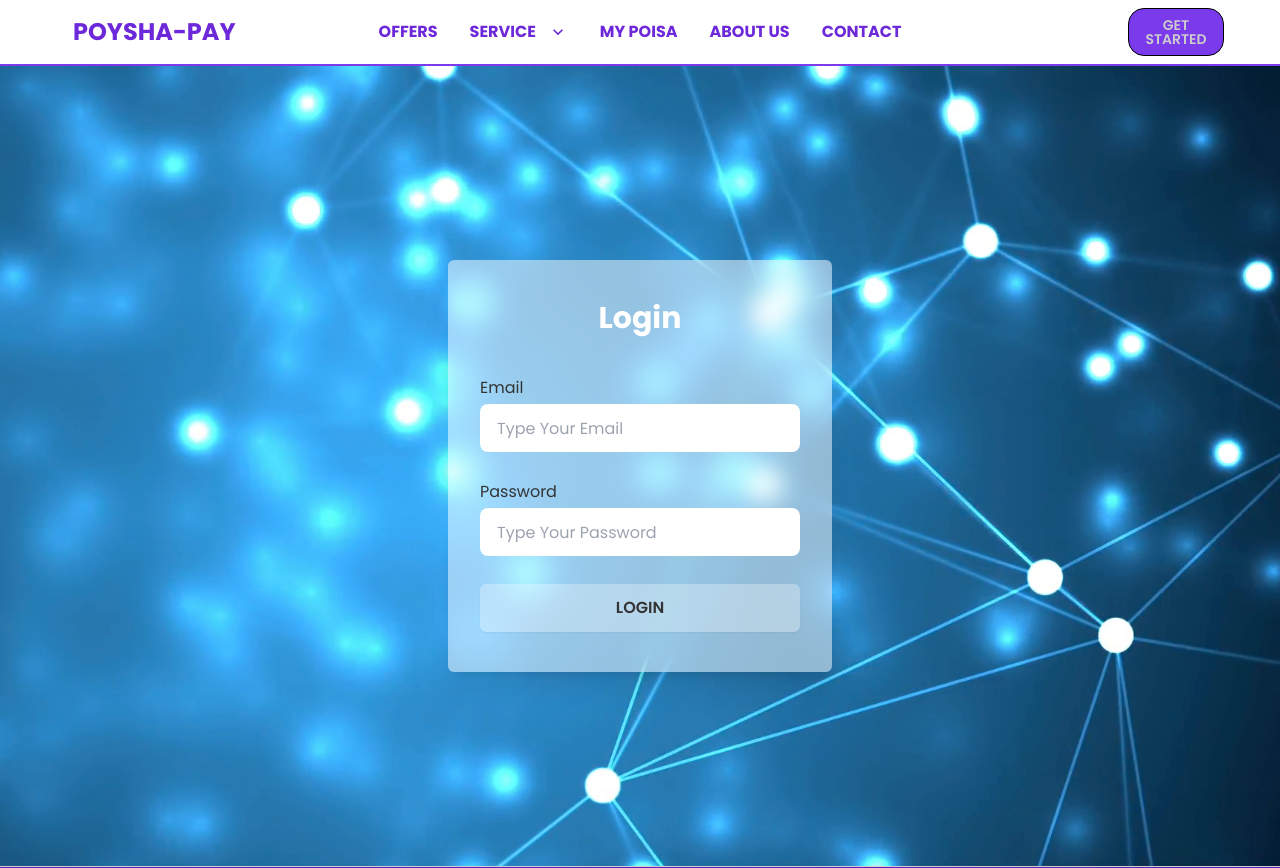
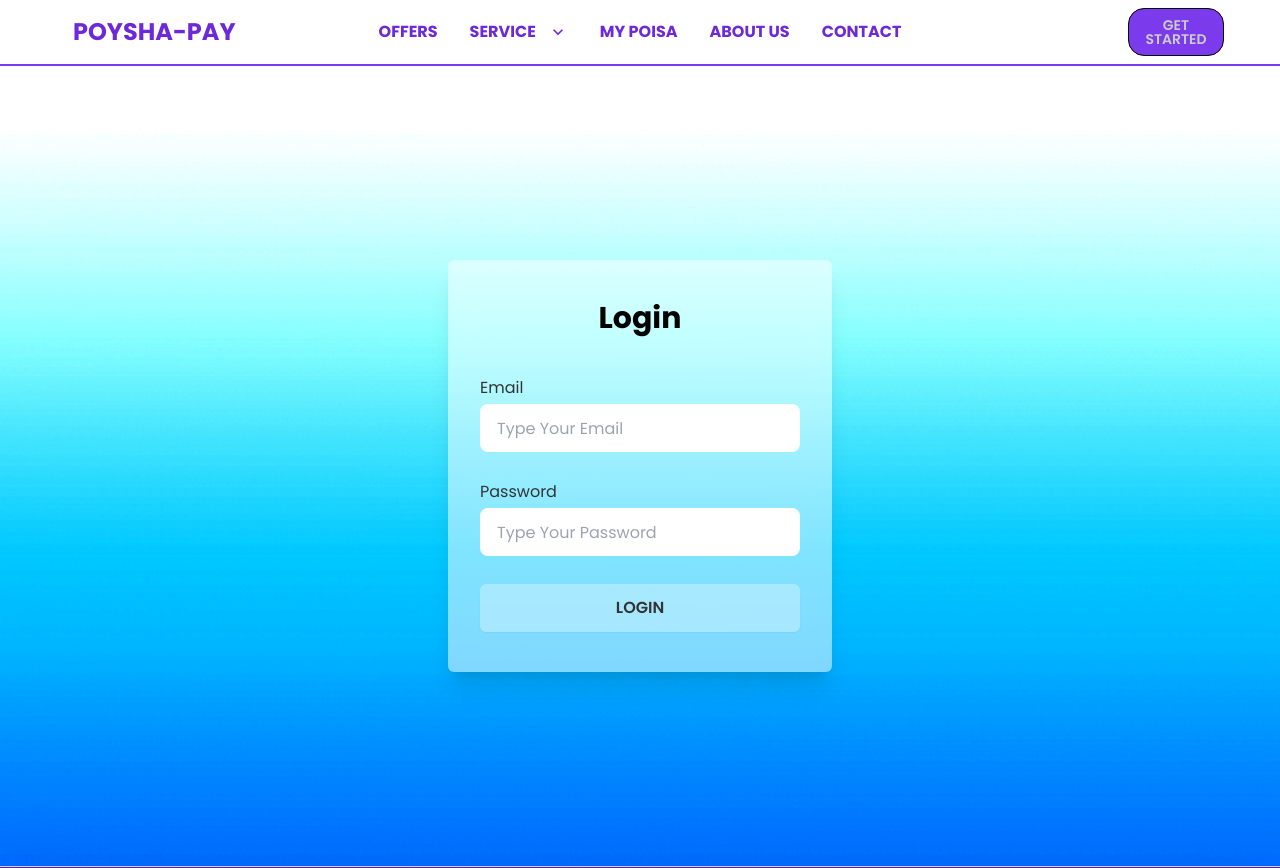
Before and after one commit to grnisna/POYSHA-pay, a React (Create React App) app: page /login in a window 1280 px wide. Shown: the top 868 px of the page. Built offline with nearby package versions, Linux system fonts and the light colour scheme.

Commit message:
Login part background chane

```diff
--- a/public/index.html
+++ b/public/index.html
@@ -24,7 +24,7 @@
       work correctly both with client-side routing and a non-root public URL.
       Learn how to configure a non-root public URL by running `npm run build`.
     -->
-    <title>POYSHA-pay</title>
+    <title>Poysha pay</title>
   </head>
   <body>
     <noscript>You need to enable JavaScript to run this app.</noscript>
--- a/src/components/Auth/Login/Login.js
+++ b/src/components/Auth/Login/Login.js
@@ -8,7 +8,7 @@ const Login = () => {
         <div className="flex flex-col items-center justify-center h-screen"
             style={{ backgroundImage: `url(${BGLogin})`, backgroundSize: 'cover' }}>
             <div className='lg:w-96 sm:w-80 shadow-xl mx-auto bg-clip-padding backdrop-filter bg-white bg-opacity-50 backdrop-blur-md py-10 px-8 rounded-md'>
-                <h1 className="mb-10 text-3xl font-bold text-center text-white">Login</h1>
+                <h1 className="mb-10 text-3xl font-bold text-center text-black">Login</h1>
                 <form onSubmit={handleSubmit(onSubmit)}>
                     <label >Email</label>
 
--- a/src/components/Auth/SignUp/SignUp.js
+++ b/src/components/Auth/SignUp/SignUp.js
@@ -1,26 +1,28 @@
-import React, { useState } from 'react';
 import PhoneInput, { isValidPhoneNumber } from 'react-phone-number-input';
 import { useForm, Controller } from "react-hook-form";
 import BGLogin from '../../../Assets/bg-login.jpg';
 const SignUp = () => {
-    const { register, handleSubmit, formState: { errors }, control } = useForm();
+    const { register, handleSubmit,  control } = useForm();
     const onSubmit = data => console.log(data);
     return (
         <div className="flex flex-col items-center justify-center h-screen p-5 "
         style={{backgroundImage: `url(${BGLogin})`, width: '100%', height: '100%', backgroundSize: 'cover'}}>
 
             <div className='lg:w-96 sm:w-80 shadow-xl mx-auto bg-clip-padding backdrop-filter bg-white bg-opacity-50 backdrop-blur-md py-10 px-8 rounded-md text-black'>
+
                 <h1 className="mb-10 text-3xl font-bold text-center text-white">Sign Up</h1>
+                {/************* Sign Up Form ******************************/}
                 <form onSubmit={handleSubmit(onSubmit)}>
+                    {/****************** * Account Name ******************/}
                     <label >Account Name</label>
                     <input type="name" className='input w-full max-w-md mt-1 mb-7'{...register("name")} placeholder="Type Your Account Name" autocomplete="off" required />
-
+                    {/******************* Email ******************/}
                     <label >Email</label>
                     <input type="email" className='input w-full max-w-md mt-1 mb-7'{...register("email")} placeholder="Type Your Email" autocomplete="off" required />
-
+                    {/******************* Password ******************/}
                     <label htmlFor="">Password</label>
                     <input type="password" className='input w-full max-w-md mt-1 mb-7'{...register("password")} placeholder="Type Your Password" autocomplete="off" required />
-
+                    {/******************* Phone Number ******************/}
                     <label>Phone Number</label>
                     <Controller
                         name="phone"
@@ -36,13 +38,7 @@ const SignUp = () => {
                             />
                         )}
                     />
-                    {errors["phone-input"] && (
-                        <p className="text-red-600">Invalid Phone</p>
-                    )}
-
                     <input className='mt-7 bg-white bg-opacity-30 hover:bg-opacity-80 transition duration-500 rounded-md shadow-sm p-3 w-full font-semibold cursor-pointer' type="submit" value="LOGIN" />
-
-
 
                 </form>
             </div>
```
Also changed, not shown: src/Assets/bg-login.jpg, 1 other file (tests, documents, lock files or other folders).
